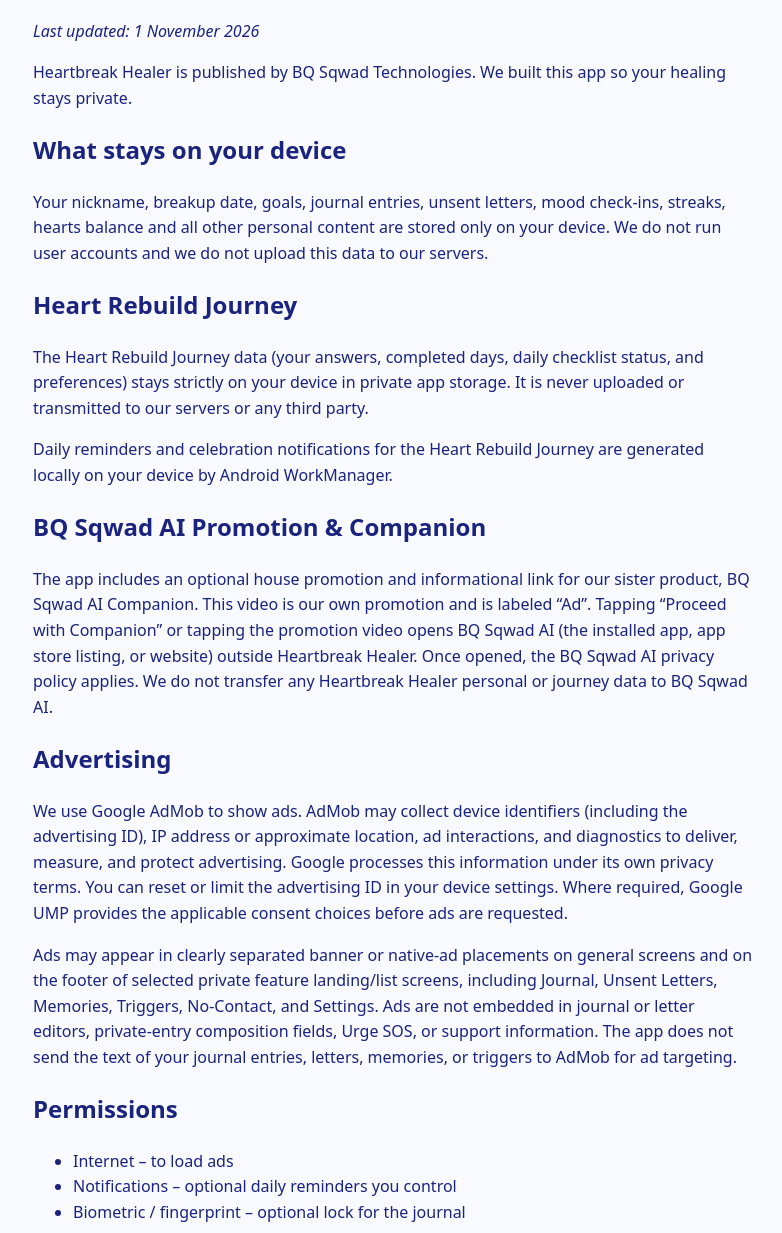
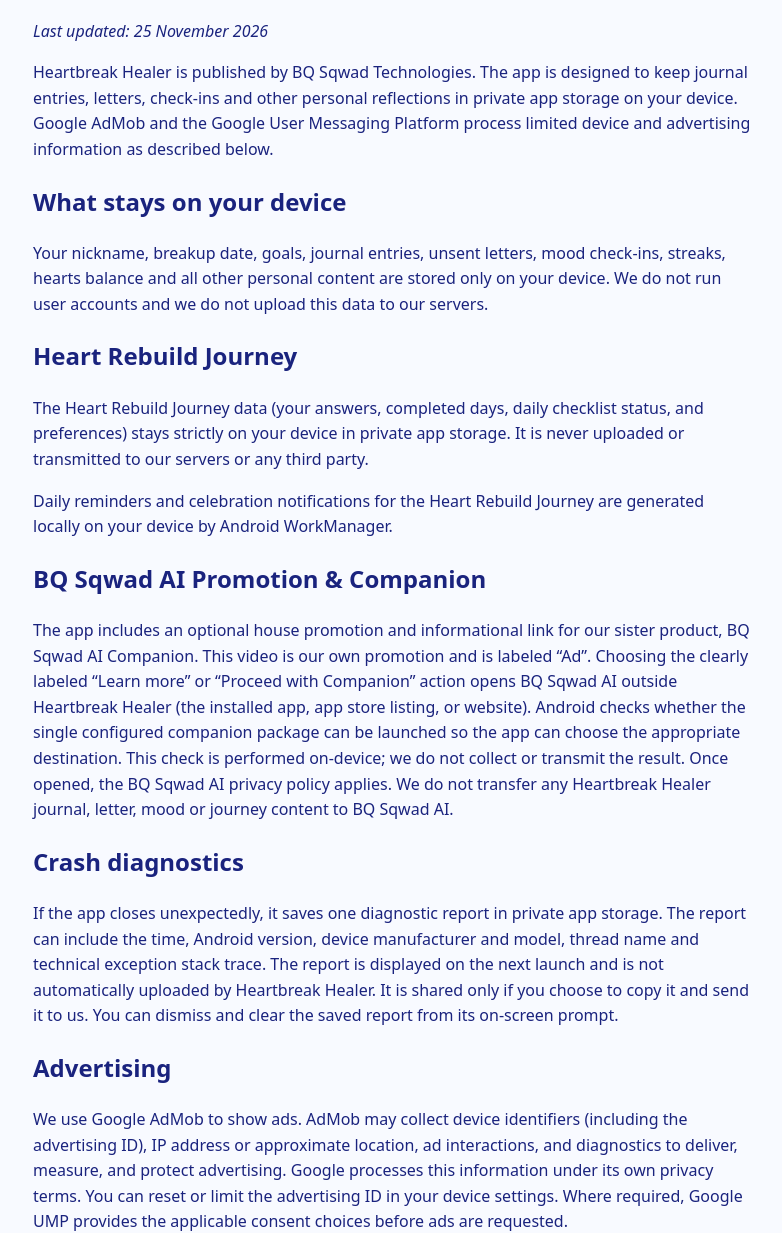
Before and after one commit to Bqsqwadtechnologies/hert-break-, a plain HTML site: page docs/privacy.html in a window 1280 px wide. Shown: the part 94-1327 px from the top of the page, without its empty margins (247-1029 px from the left). Drawn offline with Linux system fonts and the light colour scheme.

Commit message:
Improve Google Play policy compliance and privacy disclosures

```diff
--- a/docs/privacy.html
+++ b/docs/privacy.html
@@ -11,26 +11,29 @@
 </head>
 <body>
   <h1>Privacy Policy</h1>
-  <p><em>Last updated: 1 November 2026</em></p>
-  <p>Heartbreak Healer is published by BQ Sqwad Technologies. We built this app so your healing stays private.</p>
+  <p><em>Last updated: 25 November 2026</em></p>
+  <p>Heartbreak Healer is published by BQ Sqwad Technologies. The app is designed to keep journal entries, letters, check-ins and other personal reflections in private app storage on your device. Google AdMob and the Google User Messaging Platform process limited device and advertising information as described below.</p>
   <h2>What stays on your device</h2>
   <p>Your nickname, breakup date, goals, journal entries, unsent letters, mood check-ins, streaks, hearts balance and all other personal content are stored only on your device. We do not run user accounts and we do not upload this data to our servers.</p>
   <h2>Heart Rebuild Journey</h2>
   <p>The Heart Rebuild Journey data (your answers, completed days, daily checklist status, and preferences) stays strictly on your device in private app storage. It is never uploaded or transmitted to our servers or any third party.</p>
   <p>Daily reminders and celebration notifications for the Heart Rebuild Journey are generated locally on your device by Android WorkManager.</p>
   <h2>BQ Sqwad AI Promotion &amp; Companion</h2>
-  <p>The app includes an optional house promotion and informational link for our sister product, BQ Sqwad AI Companion. This video is our own promotion and is labeled “Ad”. Tapping “Proceed with Companion” or tapping the promotion video opens BQ Sqwad AI (the installed app, app store listing, or website) outside Heartbreak Healer. Once opened, the BQ Sqwad AI privacy policy applies. We do not transfer any Heartbreak Healer personal or journey data to BQ Sqwad AI.</p>
+  <p>The app includes an optional house promotion and informational link for our sister product, BQ Sqwad AI Companion. This video is our own promotion and is labeled “Ad”. Choosing the clearly labeled “Learn more” or “Proceed with Companion” action opens BQ Sqwad AI outside Heartbreak Healer (the installed app, app store listing, or website). Android checks whether the single configured companion package can be launched so the app can choose the appropriate destination. This check is performed on-device; we do not collect or transmit the result. Once opened, the BQ Sqwad AI privacy policy applies. We do not transfer any Heartbreak Healer journal, letter, mood or journey content to BQ Sqwad AI.</p>
+  <h2>Crash diagnostics</h2>
+  <p>If the app closes unexpectedly, it saves one diagnostic report in private app storage. The report can include the time, Android version, device manufacturer and model, thread name and technical exception stack trace. The report is displayed on the next launch and is not automatically uploaded by Heartbreak Healer. It is shared only if you choose to copy it and send it to us. You can dismiss and clear the saved report from its on-screen prompt.</p>
   <h2>Advertising</h2>
   <p>We use Google AdMob to show ads. AdMob may collect device identifiers (including the advertising ID), IP address or approximate location, ad interactions, and diagnostics to deliver, measure, and protect advertising. Google processes this information under its own privacy terms. You can reset or limit the advertising ID in your device settings. Where required, Google UMP provides the applicable consent choices before ads are requested.</p>
   <p>Ads may appear in clearly separated banner or native-ad placements on general screens and on the footer of selected private feature landing/list screens, including Journal, Unsent Letters, Memories, Triggers, No-Contact, and Settings. Ads are not embedded in journal or letter editors, private-entry composition fields, Urge SOS, or support information. The app does not send the text of your journal entries, letters, memories, or triggers to AdMob for ad targeting.</p>
   <h2>Permissions</h2>
   <ul>
-    <li>Internet – to load ads</li>
+    <li>Internet – to load ads and open external links you choose</li>
     <li>Notifications – optional daily reminders you control</li>
-    <li>Biometric / fingerprint – optional lock for the journal</li>
+    <li>Vibration – optional tactile feedback</li>
+    <li>Biometric – Android's system biometric prompt can be used for the journal lock; the app does not access or store biometric templates</li>
   </ul>
   <h2>Children</h2>
-  <p>The app is not directed at children under 13. We ask users to confirm they are 13 or older during onboarding.</p>
+  <p>Heartbreak Healer is not directed at children under 13. During onboarding, users must confirm that they are at least 13 years old before continuing. We do not knowingly collect personal information from children under 13. If you believe a child under 13 has provided personal information, contact us so we can help address the concern.</p>
   <h2>Your rights</h2>
   <p>Because data stays on your device you can delete everything at any time with the “Clear all data” option in Settings. That permanently removes local content.</p>
   <h2>Contact</h2>
```
